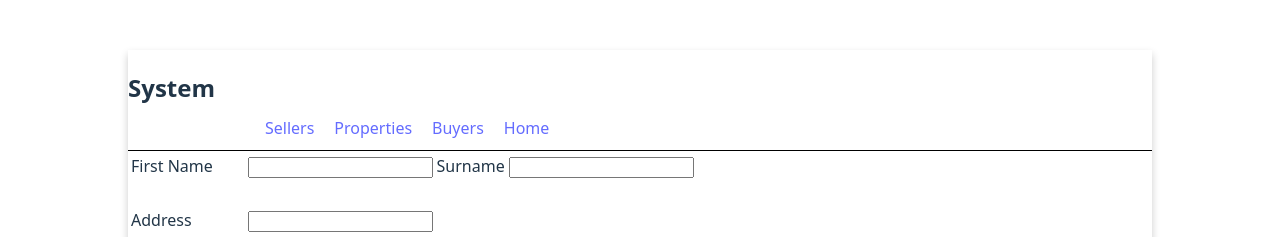
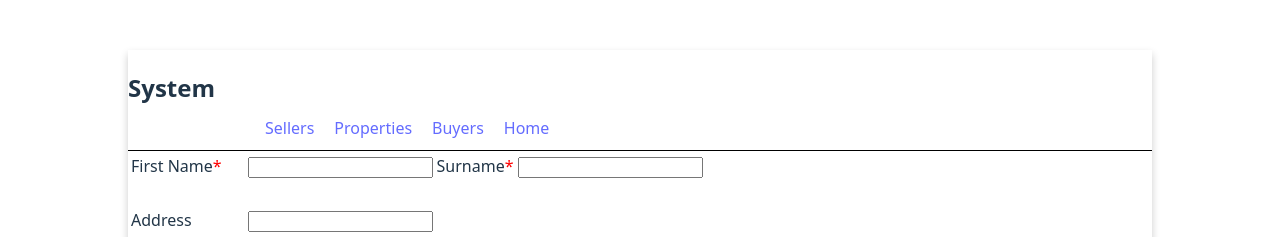
Before and after one commit to Ryancole123/reactProject, a React (Vite) app in the folder Application/: page /create-new-seller in a window 1280 px wide. Shown: the top 237 px of the page. Built offline with nearby package versions, Linux system fonts and the light colour scheme.

Commit message:
accessibility asterisk added to SellerForm

```diff
--- a/Application/src/App.css
+++ b/Application/src/App.css
@@ -97,3 +97,7 @@ nav ul li{
 	position:relative;
 	top:1px;
 }
+
+.asterisk{
+  color: red;
+}
--- a/Application/src/Register.jsx
+++ b/Application/src/Register.jsx
@@ -1,4 +1,3 @@
-import { useState } from "react";
 import { useNavigate } from "react-router-dom";
 
 let Register = ()=> {
--- a/Application/src/SellerForm.jsx
+++ b/Application/src/SellerForm.jsx
@@ -1,4 +1,5 @@
 import {useNavigate} from 'react-router-dom'
+import "./App.css"
 
 
 let SellerForm = () =>{
@@ -42,9 +43,9 @@ let SellerForm = () =>{
         <form>
             <table>
                 <tr>
-                    <td>First Name</td>
+                    <td>First Name<span className='asterisk'>*</span></td>
                     <td><input type="text" required id="firstName"/></td>
-                    <td>Surname</td>
+                    <td>Surname<span className='asterisk'>*</span></td>
                     <td><input type="text" required id="surname"/></td>
 
 
```
